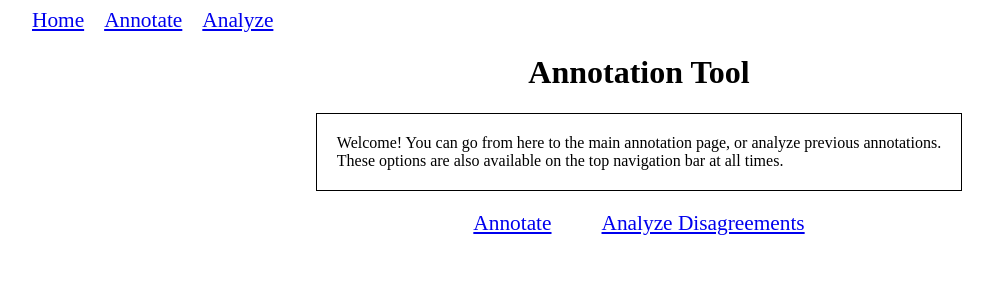
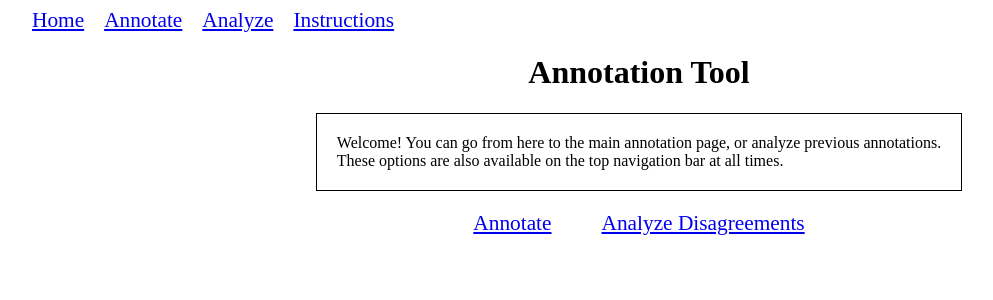
Before and after one commit to Priya22/react-annotator, a React (Create React App) app: page / in a window 1280 px wide. Shown: the top 300 px of the page, without its empty margins (1-994 px from the left). Built offline with nearby package versions, Linux system fonts and the light colour scheme.

Commit message:
adding instructions to nav bar

```diff
--- a/src/route.jsx
+++ b/src/route.jsx
@@ -19,6 +19,9 @@ class App extends React.Component {
                     </span>
                     <span className='nav-el'>
                         <Link to='/analyze'>Analyze</Link>
+                    </span>
+                    <span className='nav-el'>
+                    <a href={"https://docs.google.com/document/d/1eBsX2rjdLBkmA-kWB_jHCxC1nmbzinH04WUg9PeN_2A/edit?usp=sharing"} target="_blank">Instructions</a>
                     </span>
                 </div>
 
```
